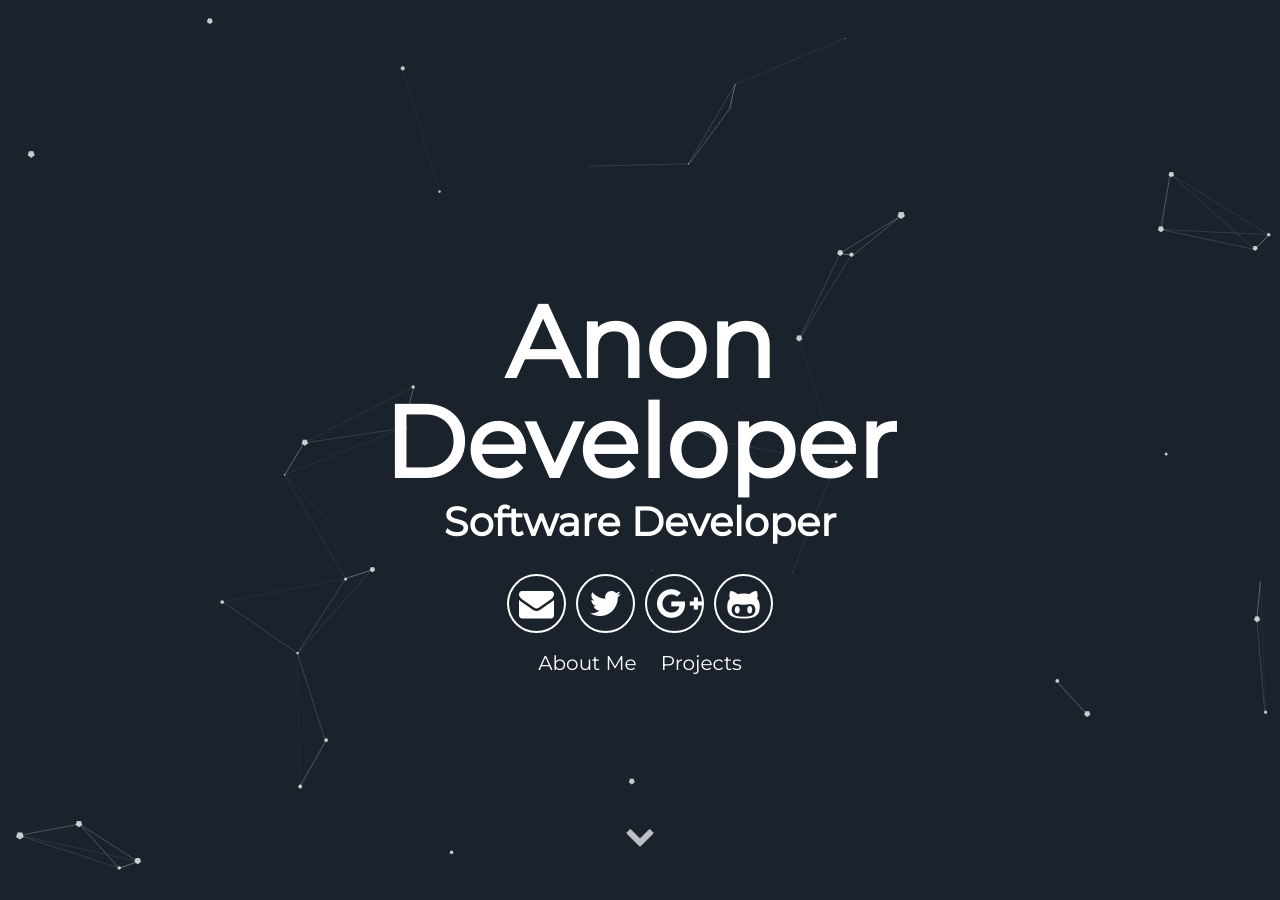
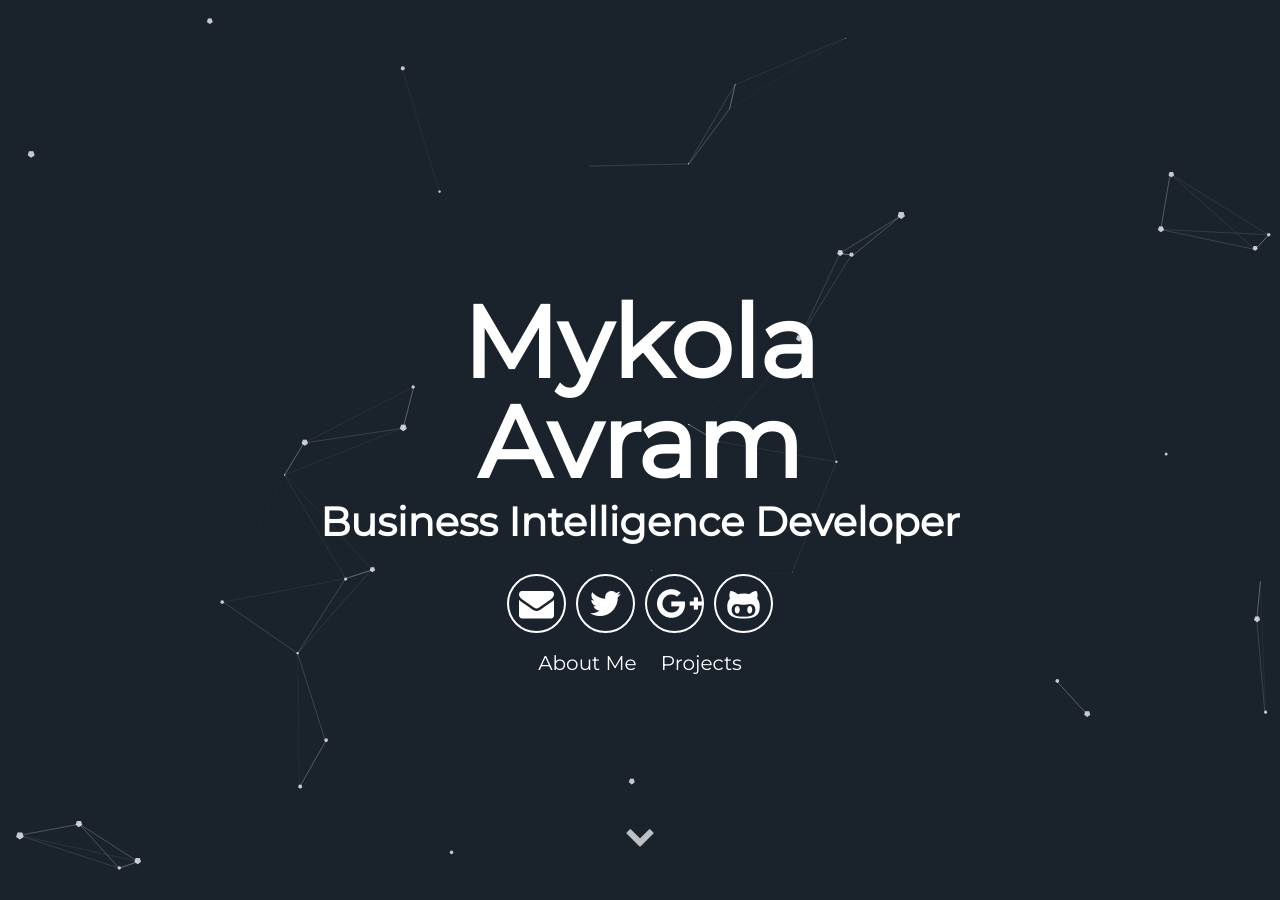
Before and after one commit to mykola-avram/mykola-avram.github.io, a Jekyll site: the page built from index.html, in a window 1280 px wide and 900 px high. Built offline with Jekyll 4.4.1, drawn with Linux system fonts in a browser that asks for light colours; some of the changed text lies outside the part shown.

Commit message:
change_v1.0.0

```diff
--- a/_config.yml
+++ b/_config.yml
@@ -2,12 +2,13 @@
 title: A blog about lorem ipsum dolor sit amet
 description: A blog about lorem ipsum dolor sit amet
 # baseurl: "/particle" # the subpath of your site, e.g. /blog
+#url: "localhost:3000" # the base hostname & protocol for your site e.g. http://willianjusten.com.br
 url: "https://mykola-avram.github.io/" # the base hostname & protocol for your site e.g. http://willianjusten.com.br
 
 # User settings
-username: Anon Developer
+username: Mykola Avram
 user_description: Bicycle rights irony actually neutra typewriter lyft. Man bun taxidermy put a bird on it, umami yr ramps pop-up ugh bushwick chia lo-fi. Occupy bitters pour-over snackwave you probably haven't heard of them small batch. Cornhole mustache man bun letterpress echo park VHS.
-user_title: Software Developer
+user_title: Business Intelligence Developer
 email: anon@anon.com
 twitter_username: lorem_ipsum
 github_username:  lorem_ipsum
--- a/assets/js/main.js
+++ b/assets/js/main.js
@@ -1 +1 @@
-document.addEventListener("DOMContentLoaded", function () { new SweetScroll({}); particlesJS("particles-js", { particles: { number: { value: 30, density: { enable: !0, value_area: 800 } }, color: { value: "#ffffff" }, shape: { type: "polygon", stroke: { width: 0, color: "#000000" }, polygon: { nb_sides: 5 }, image: { src: "img/github.svg", width: 100, height: 100 } }, opacity: { value: .5, random: !1, anim: { enable: !1, speed: 1, opacity_min: .1, sync: !1 } }, size: { value: 3, random: !0, anim: { enable: !1, speed: 19.18081918081918, size_min: .1, sync: !1 } }, line_linked: { enable: !0, distance: 150, color: "#ffffff", opacity: .4, width: 1 }, move: { enable: !0, speed: 4, direction: "none", random: !0, straight: !1, out_mode: "out", bounce: !1, attract: { enable: !1, rotateX: 600, rotateY: 1200 } }, nb: 80 }, interactivity: { detect_on: "canvas", events: { onhover: { enable: !1, mode: "grab" }, onclick: { enable: !0, mode: "push" }, resize: !0 }, modes: { grab: { distance: 400, line_linked: { opacity: 1 } }, bubble: { distance: 400, size: 40, duration: 2, opacity: 8, speed: 3 }, repulse: { distance: 200, duration: .4 }, push: { particles_nb: 4 }, remove: { particles_nb: 2 } } }, retina_detect: !0 }) }, !1);
+document.addEventListener("DOMContentLoaded",function(){new SweetScroll({}),particlesJS("particles-js",{particles:{number:{value:30,density:{enable:!0,value_area:800}},color:{value:"#ffffff"},shape:{type:"polygon",stroke:{width:0,color:"#000000"},polygon:{nb_sides:5},image:{src:"img/github.svg",width:100,height:100}},opacity:{value:.5,random:!1,anim:{enable:!1,speed:1,opacity_min:.1,sync:!1}},size:{value:3,random:!0,anim:{enable:!1,speed:19.18081918081918,size_min:.1,sync:!1}},line_linked:{enable:!0,distance:150,color:"#ffffff",opacity:.4,width:1},move:{enable:!0,speed:4,direction:"none",random:!0,straight:!1,out_mode:"out",bounce:!1,attract:{enable:!1,rotateX:600,rotateY:1200}},nb:80},interactivity:{detect_on:"canvas",events:{onhover:{enable:!1,mode:"grab"},onclick:{enable:!0,mode:"push"},resize:!0},modes:{grab:{distance:400,line_linked:{opacity:1}},bubble:{distance:400,size:40,duration:2,opacity:8,speed:3},repulse:{distance:200,duration:.4},push:{particles_nb:4},remove:{particles_nb:2}}},retina_detect:!0})},!1);
```
Also changed, not shown: 2 other files.
